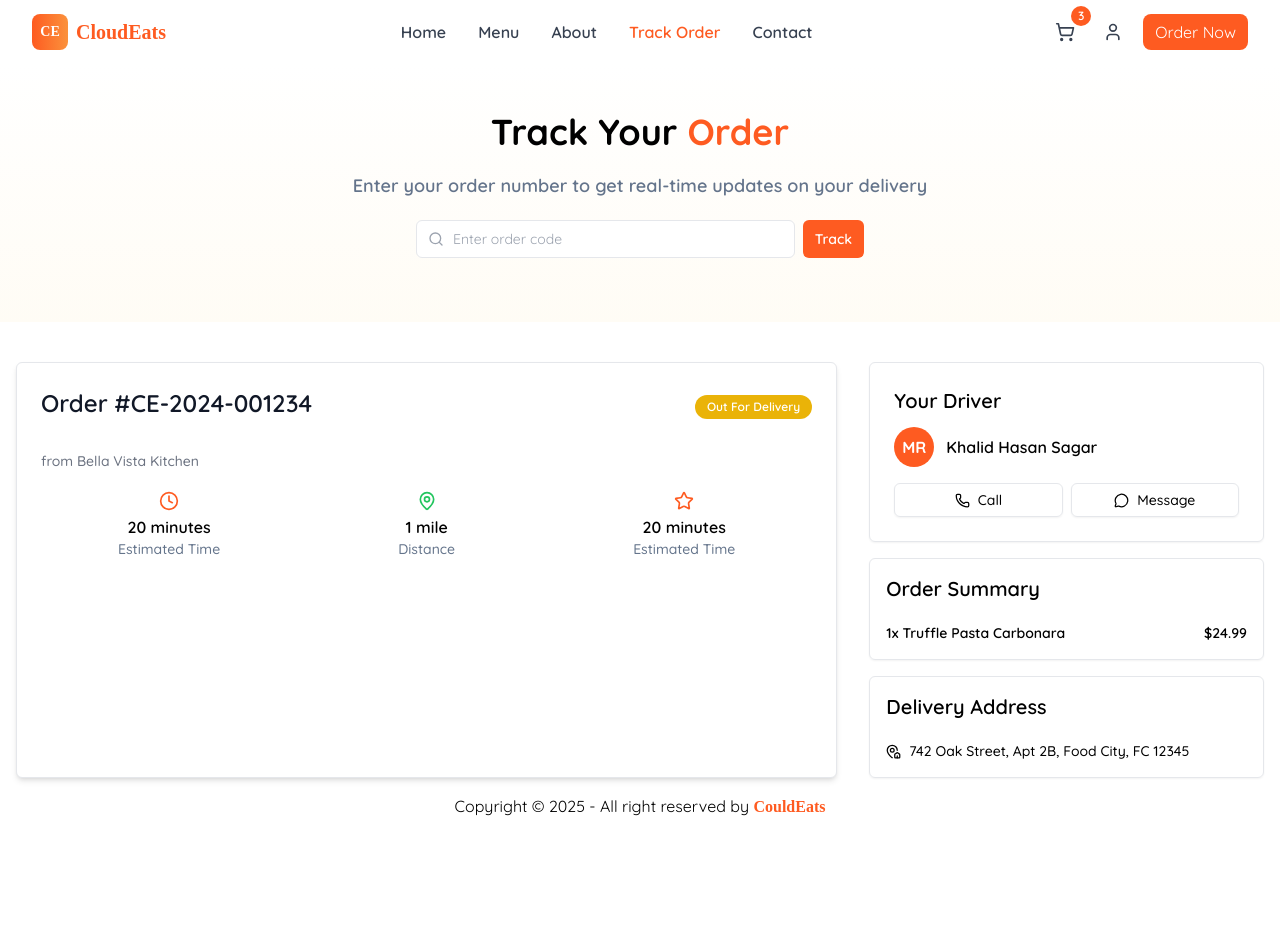
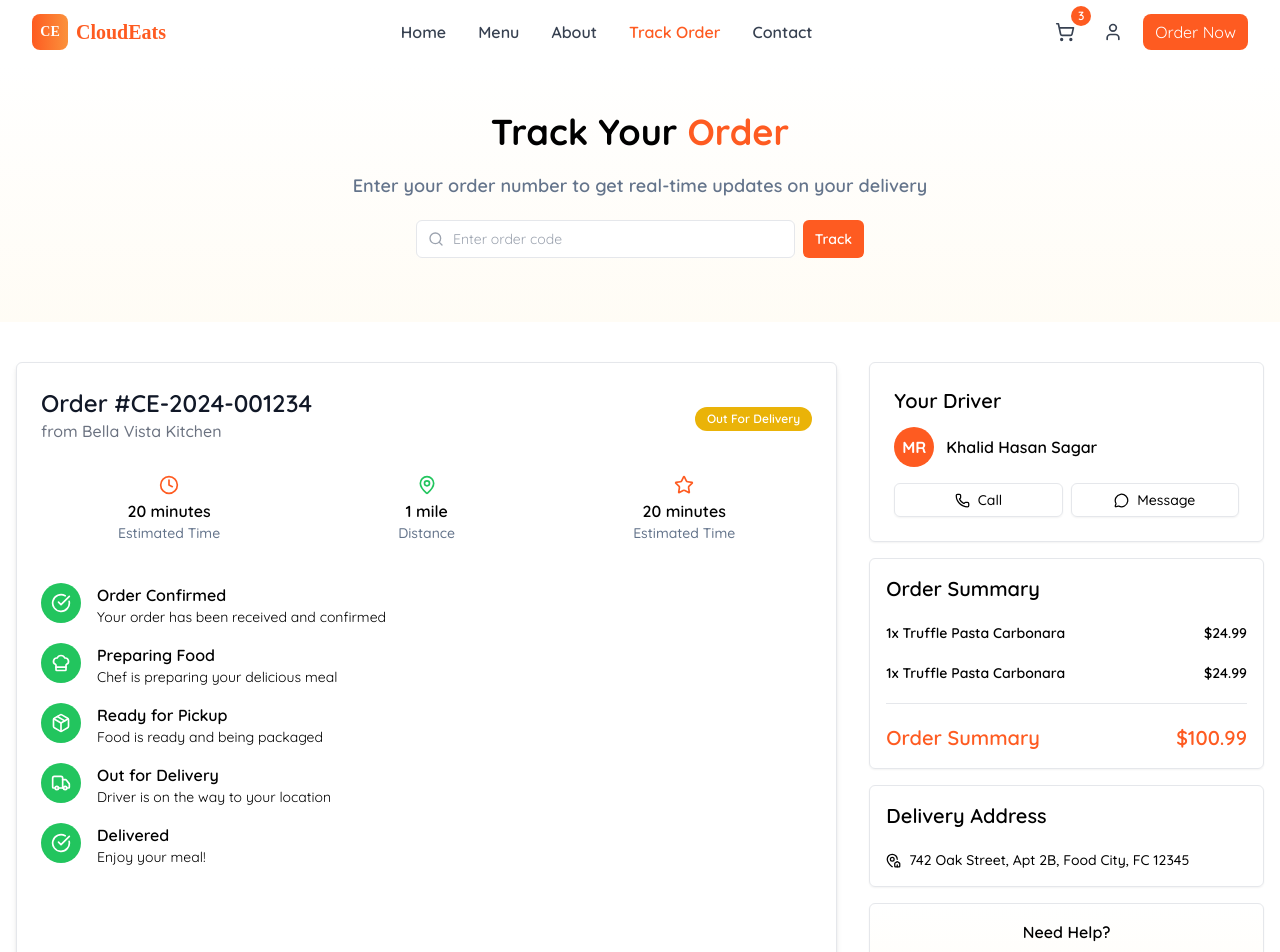
Before and after one commit to hasan-sagar/Cloud-Kitchen-Platform, a Next.js app: page /track-order in a window 1280 px wide. Shown: the top 952 px of the page. Before the commit the page ends 835 px from the top, so only its background shows below. Built offline with nearby package versions, Linux system fonts and the light colour scheme; a web font is replaced by a local one.

Commit message:
Enhance TrackOrder component with tracking timeline, order summary, and support section; update styles and layout for improved user experience

```diff
--- a/components/TrackOrder.tsx
+++ b/components/TrackOrder.tsx
@@ -1,14 +1,55 @@
 import {
+  CheckCircle,
+  ChefHat,
   Clock,
-  Locate,
   MapPin,
   MapPinHouse,
   MessageCircle,
+  Package,
   Phone,
   Search,
   Star,
+  Truck,
 } from "lucide-react";
-import React from "react";
+
+const trackingSteps = [
+  {
+    id: 1,
+    title: "Order Confirmed",
+    description: "Your order has been received and confirmed",
+    status: "completed",
+    icon: CheckCircle
+  },
+  {
+    id: 2,
+    title: "Preparing Food",
+    description: "Chef is preparing your delicious meal",
+    status: "completed",
+    icon: ChefHat
+  },
+  {
+    id: 3,
+    title: "Ready for Pickup",
+    description: "Food is ready and being packaged",
+    status: "completed",
+    icon: Package
+  },
+  {
+    id: 4,
+    title: "Out for Delivery",
+    description: "Driver is on the way to your location",
+    status: "active",
+    icon: Truck
+  },
+  {
+    id: 5,
+    title: "Delivered",
+    description: "Enjoy your meal!",
+    status: "pending",
+    icon: CheckCircle
+  }
+];
+
 
 export default function TrackOrder() {
   return (
@@ -48,18 +89,19 @@ export default function TrackOrder() {
             <div className="flex justify-between items-center mb-6">
               <h4 className="text-2xl font-semibold text-gray-900 mb-2">
                 Order #CE-2024-001234
+                <p className="text-base font-medium text-gray-500">
+                  from Bella Vista Kitchen
+                </p>
               </h4>
               <button className="bg-yellow-500 px-3 py-1 rounded-full text-white text-xs font-semibold">
                 Out For Delivery
               </button>
             </div>
 
-            <p className="text-sm font-medium text-gray-500">
-              from Bella Vista Kitchen
-            </p>
+
 
             {/* order stats */}
-            <div className="flex justify-around gap-6 flex-wrap mt-5">
+            <div className="flex justify-around gap-6 flex-wrap mt-5 mb-10">
               <div className="text-center">
                 <div className="flex items-center justify-center mb-1">
                   <Clock size={20} className="text-primary" />
@@ -93,6 +135,21 @@ export default function TrackOrder() {
                   Estimated Time
                 </p>
               </div>
+            </div>
+
+            {/* tracking timeline */}
+            <div className="space-y-4">
+              {trackingSteps.map((step) => (
+                <div key={step.id} className="flex items-start space-x-4">
+                  <div className="w-10 h-10 rounded-full flex items-center justify-center bg-accent text-white">
+                    <step.icon className="h-5 w-5" />
+                  </div>
+                  <div className="flex-1">
+                    <h3 className="font-semibold">{step.title}</h3>
+                    <p className="text-muted-foreground text-sm">{step.description}</p>
+                  </div>
+                </div>
+              ))}
             </div>
           </div>
 
@@ -140,6 +197,16 @@ export default function TrackOrder() {
                 <p>1x Truffle Pasta Carbonara</p>
                 <p>$24.99</p>
               </div>
+              <div className="flex justify-between items-center font-semibold text-black mt-5 text-sm">
+                <p>1x Truffle Pasta Carbonara</p>
+                <p>$24.99</p>
+              </div>
+              <hr className="mt-5" />
+              <div className="flex justify-between items-center mt-5 text-xl font-semibold text-primary">
+                <h4>Order Summary</h4>
+                <h4>$100.99</h4>
+              </div>
+
             </div>
 
             {/* Delivery Address Summary*/}
@@ -152,6 +219,21 @@ export default function TrackOrder() {
                 742 Oak Street, Apt 2B, Food City, FC 12345
               </div>
             </div>
+
+            {/* Support help */}
+            <div className="border rounded-md shadow-sm p-4 text-center bg-[linear-gradient(180deg,hsl(0_0%_100%)_0%,hsl(43_96%_98%)_100%)]">
+              <p className="text-base font-semibold text-black">Need Help?</p>
+              <p className="mt-3 text-sm font-medium text-mutedColor">
+                Contact our 24/7 customer support
+              </p>
+              <button
+                type="button"
+                className="mt-3 rounded-md border px-3 py-1.5 text-sm font-medium shadow-sm hover:bg-light transition-colors bg-white"
+              >
+                Get Support
+              </button>
+            </div>
+
           </aside>
         </div>
       </div>
```
